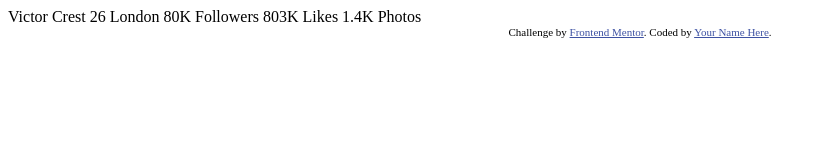
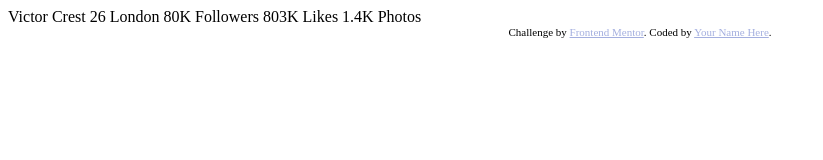
Before and after one commit to 3P4R4/tarjeta-de-perfil, a website: page public/index.html in a window 1280 px wide. Shown: the whole page, without its empty margins (0-823 px from the left). Drawn offline with Linux system fonts and the light colour scheme.

Commit message:
otro commit

```diff
--- a/public/index.html
+++ b/public/index.html
@@ -18,7 +18,7 @@
         }
 
         .attribution a {
-            color: hsl(228, 45%, 44%);
+            color: hsl(229, 48%, 76%);
         }
     </style>
 </head>
```
